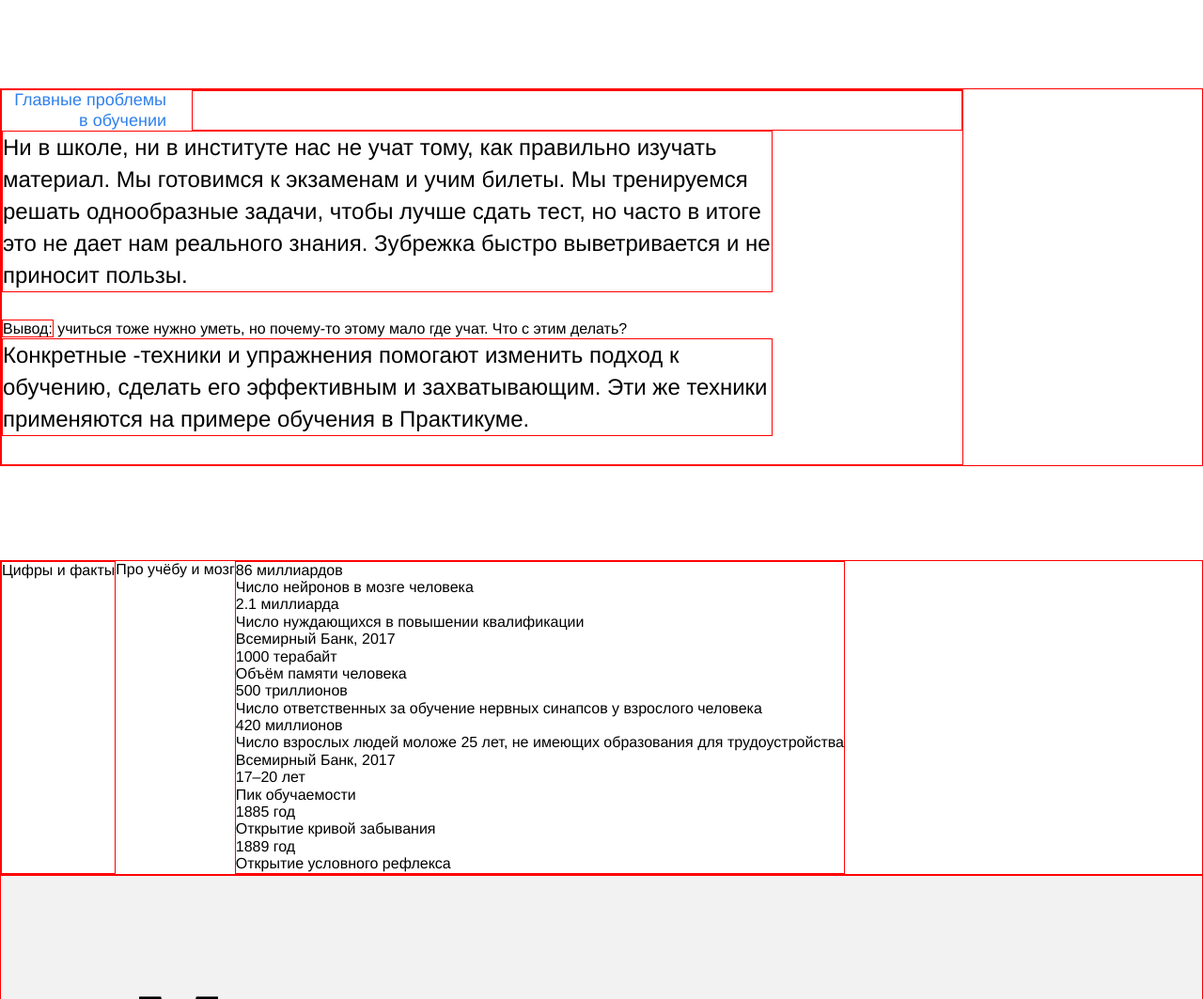
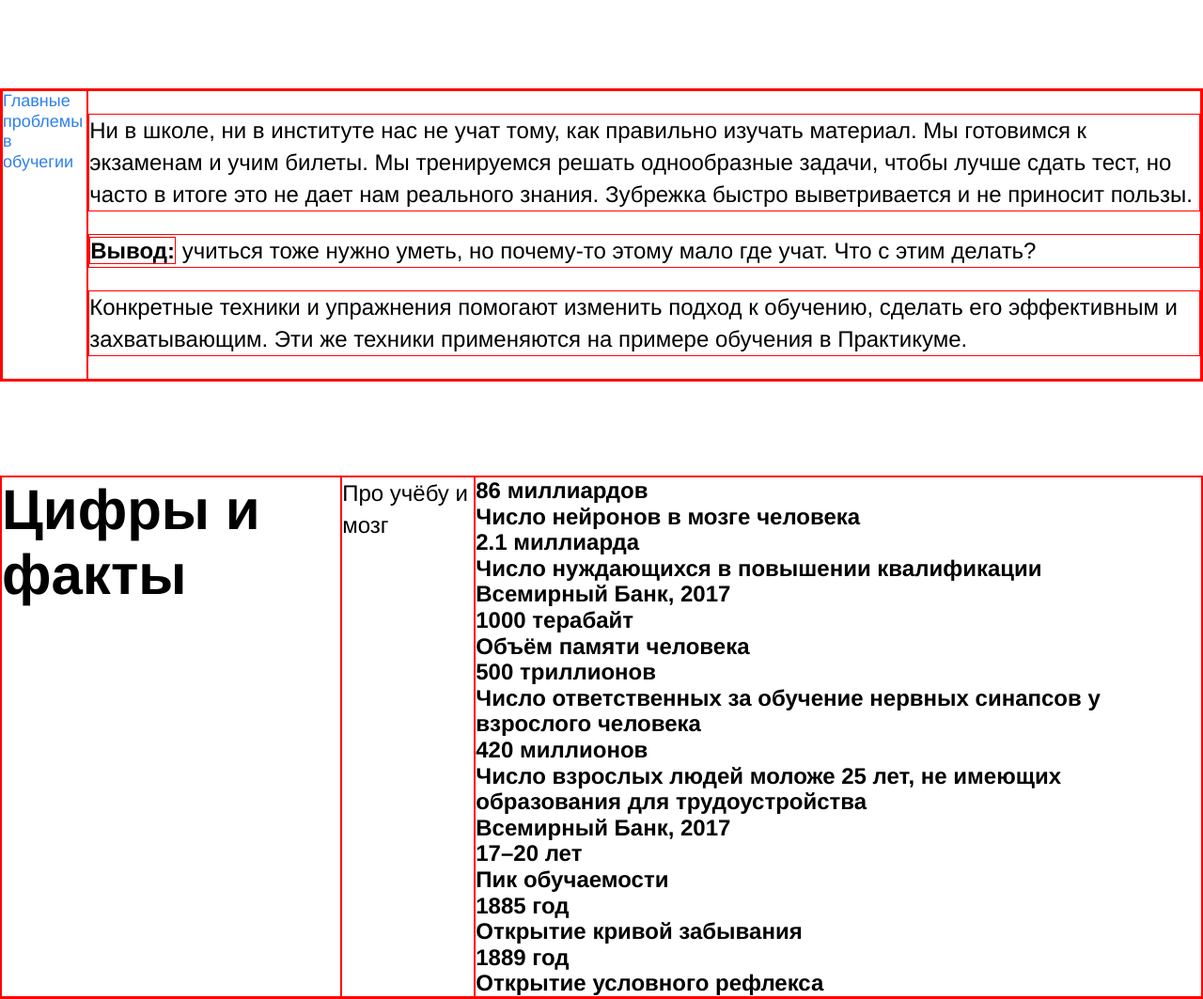
Before and after one commit to AndreiZhura/how-to-learn, a plain HTML site: page index.html in a window 1280 px wide. Shown: the part 780-1843 px from the top of the page at 94% size. Drawn offline with Linux system fonts and the light colour scheme.

Commit message:
24.12 16:17

```diff
--- a/index.html
+++ b/index.html
@@ -20,19 +20,25 @@
       <img src="images\header-image.png" alt="Мальчик Яндекс" class="header_main-illustration">
        <div class="header__square-pic"></div>
     </header>
+    <!--------------------------------------content------------------------------------------------->
     <main class="content">
       <section class="description">
         <div class="two-columns">
-        <div class="two-columns_brief">Главные проблемы в обучении</div>
-        <div class="two-columns_main-text"></div>
-        <div class="two-columns_paragraph">
-          Ни в школе, ни в институте нас не учат тому, как правильно изучать материал. Мы готовимся к экзаменам и учим билеты. Мы тренируемся решать однообразные задачи, чтобы лучше сдать тест, но часто в итоге это не дает нам реального знания. Зубрежка быстро выветривается и не приносит пользы.
+          <div class="two-column_brief">Главные проблемы в обучегии</div>
+          <div class="two-columns_main-text">
+             <p class="two-column_paragraph">Ни в школе, ни в институте нас не учат тому, как правильно изучать материал.
+               Мы готовимся к экзаменам и учим билеты. Мы тренируемся решать однообразные задачи,
+               чтобы лучше сдать тест, но часто в итоге это не дает нам реального знания.
+                Зубрежка быстро выветривается и не приносит пользы.</p>
+                <p class="two-column_paragraph"> <span class="two-column_span-accent">Вывод:</span>  учиться тоже нужно уметь, но почему-то этому мало где учат. Что с этим делать?</p>
+                <p class="two-column_paragraph">Конкретные техники и упражнения помогают изменить подход к обучению, сделать его эффективным и захватывающим.
+                  Эти же техники применяются на примере обучения в Практикуме.
+                </p>
+          </div>
         </div>
-        <div class="two-columns-paragraph"><span class="two-columns-paragraph_span_accent">Вывод:</span>  учиться тоже нужно уметь, но почему-то этому мало где учат. Что с этим делать?</div>
-        <div class="two-columns_paragraph">Конкретные -техники и упражнения помогают изменить подход к обучению, сделать его эффективным и захватывающим. Эти же техники применяются на примере обучения в Практикуме.
-        </div>
-        </div>
-       </section>
+
+      </section>
+       <!--------------------------------------digits------------------------------------------------->
        <section class="digits">
          <div class="section-title">Цифры и факты</div>
          <div class="section-subtitle">Про учёбу и мозг</div>
@@ -93,6 +99,7 @@
                         <!--Конец-->
          </div>
       </section>
+      <!--------------------------------------feynman------------------------------------------------->
 
       <section class="feynman">
        <div class="feynman_title">Метод Фейнмана</div>
--- a/styles/style.css
+++ b/styles/style.css
@@ -84,67 +84,63 @@
     z-index: 1;
   }
   .header__square-pic{
-
+    display: flex;
       position: absolute;
       justify-content: flex-end;
       width: 568px;
       height: 568px;
       background-color: #2f80ed;
-      margin-top: 64px;
+      margin-top: 90px;
       right: 125px;
   }
  /*----------------------------header --------------------------------------- */
  /*----------------------------description --------------------------------------- */
- .description{
-    display: flex;
-    margin: 100px auto;
-    min-width: 784px;
-    border:1px solid red;
-    margin-top: 100px;
-    margin-bottom: 100px;
 
 
+ .content{
 
+height: 100vh;
 
  }
- .two-columns{
-     display: flex;
-     justify-content: space-between;
-     flex-wrap: wrap;
-     width: 80%;
-     border:1px solid red;
+ .description{
+border:1px solid red;
+display:flex;
+margin-top: 100px;
+margin-bottom: 100px;
 
 
  }
  /* Главные проблемы в обучении*/
- .two-columns_brief{
-  width: 175px;
-  color: #2f80ed;
-  font-size: 18px;
-  line-height: 1.2;
-  margin: 0px;
-  text-align: right;
+ .two-columns{
+   display: flex;
+  justify-content: space-between;
+  border:1px solid red;
 }
 
-.two-columns_main-text{
-  width: 80%;
-    border:1px solid red;
-
+.two-column_brief{
+  display: flex;
+  line-height: 1.2;
+  font-size: 18px;
+  font-weight: normal;
+  color: #2f80ed;
+  border:1px solid red;
 
 }
-.two-columns_paragraph{
+.two-columns_main-text{
+  border:1px solid red;
+  line-height: 34px;
   font-size: 24px;
+  font-weight: normal;
+}
+.two-column_paragraph{
+
+  border:1px solid red;
+}
+.two-column_span-accent
+{
   line-height: 34px;
-  font-weight: normal;
-  margin-top: left;
-  margin-bottom: 30px;
-  width: 80%;
-  margin-right: 0px;
-    border:1px solid red;
-
-}
-.two-columns-paragraph_span_accent
-{
+font-size: 24px;
+font-weight: bold;
   border:1px solid red;
 
 }
@@ -157,17 +153,25 @@
 
 .section-title{
 
+  line-height: 1.15;
+  font-size: 60px;
+  font-weight: bold;
   border:1px solid red;
 }
 
 
 .section-subtitle{
-
+  line-height: 34px;
+  font-size: 24px;
+  font-weight: normal;
+  border:1px solid red;
 }
 
 
 .table{
-
+ line-height: 1.15;
+ font-size: 24px;
+ font-weight: bold;
   border:1px solid red;
 }
 
```
